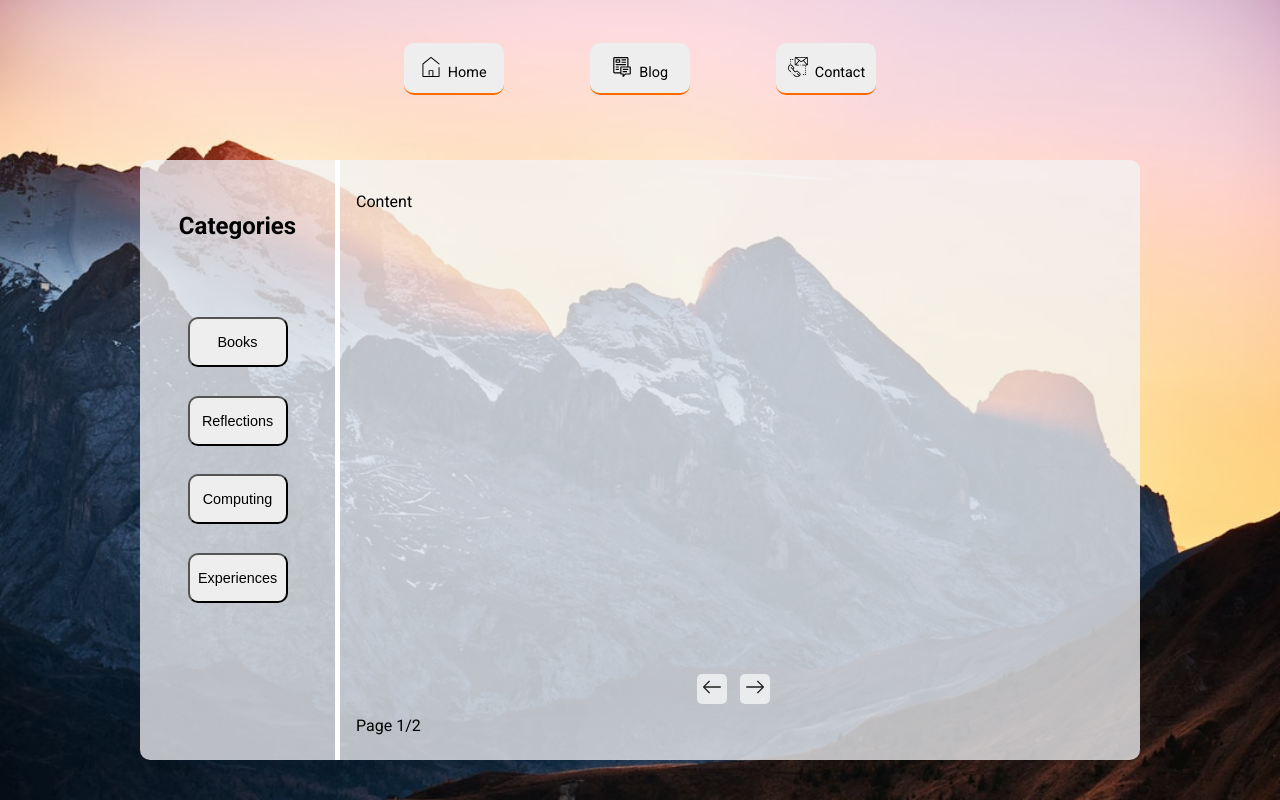
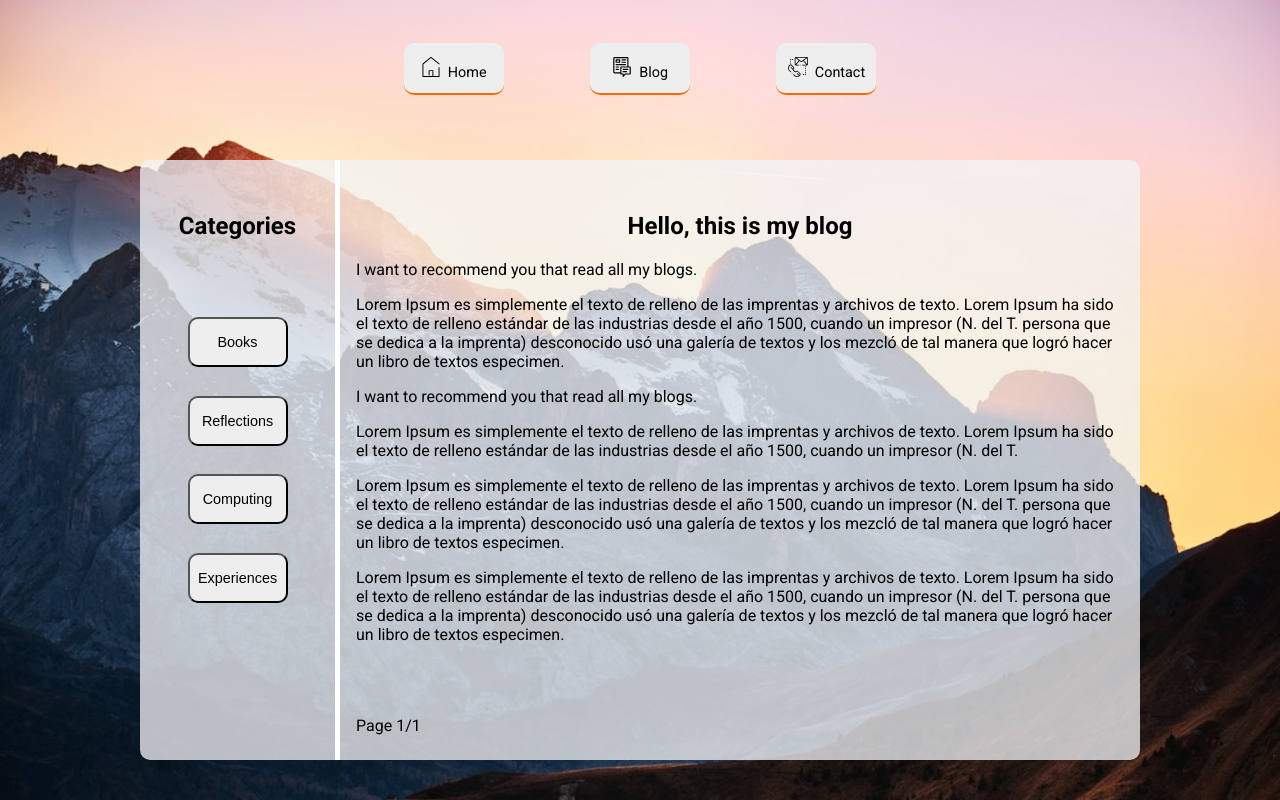
Before and after one commit to manuelalferez/personal-website, a React (Create React App) app: page /#/blog in a window 1280 px wide. Built offline with nearby package versions, Linux system fonts and the light colour scheme; the HTML template or start-up script is replaced by a standard one.

Commit message:
feat: An initial view of the content of the blog has been created

```diff
--- a/src/Component/Blog/Blog.js
+++ b/src/Component/Blog/Blog.js
@@ -1,21 +1,13 @@
-import React, {Component} from "react";
+import React from "react";
 import "./Blog.css";
-import PostMini from "./PostMini";
-import posts from "../../data/Blog/PostMini";
+/* import PostMini from "./PostMini";
+import posts from "../../data/Blog/PostMini"; */
 import CardBlog from "./CardBlog";
 
-class Blog extends Component {
-  constructor(props){
-    super(props)
-    this.state = {
-      category: 'Home'
-    }
-  }
-
-  render(){
-    return (
-      <div className="Blog">
-       {/*  {posts.map(post => (
+function Blog(props) {
+  return (
+    <div className="Blog">
+      {/*  {posts.map(post => (
           <PostMini
             title={post.title}
             summary={post.summary}
@@ -25,10 +17,9 @@ class Blog extends Component {
             key={post.key}
           />
         ))} */}
-        <CardBlog category={this.state.category} />
-      </div>
-    );
-  }
+      <CardBlog />
+    </div>
+  );
 }
 
 export default Blog;
--- a/src/Component/Blog/CardBlog.js
+++ b/src/Component/Blog/CardBlog.js
@@ -1,15 +1,24 @@
-import React from "react";
+import React, {Component} from "react";
 import "./CardBlog.css";
 import NavBar from "./Sidebar";
 import Content from "./Content";
 
-function CardBlog(props) {
-  return (
-    <div className="CardBlog">
-      <NavBar />
-      <Content />
-    </div>
-  );
+class CardBlog extends Component {
+  constructor(props){
+    super(props)
+    this.state = {
+      category: 'Home',
+      currentPage: 1
+    }
+  }
+  render(){
+    return (
+      <div className="CardBlog">
+        <NavBar />
+        <Content category={this.state.category} currentPage={this.state.currentPage}/>
+      </div>
+    );
+  }
 }
 
 export default CardBlog;
--- a/src/Component/Blog/Content.css
+++ b/src/Component/Blog/Content.css
@@ -16,6 +16,10 @@
   display: flex;
   justify-content: center;
   align-items: center;
+}
+
+.Content__controls.noShow{
+  display: none;
 }
 
 .Controls__botton {
@@ -40,3 +44,8 @@
 .Content__pages {
   grid-area: Pages;
 }
+
+.Body__title{
+  display: flex;
+  justify-content: center;
+}
--- a/src/Component/Blog/Content.js
+++ b/src/Component/Blog/Content.js
@@ -1,19 +1,37 @@
-import React from "react";
+import React, {Component} from "react";
 import "./Content.css";
 import leftArrow from "../../images/Blog/left-arrow.svg";
 import rightArrow from "../../images/Blog/right-arrow.svg";
+import posts from '../../data/Blog/MyPosts';
 
-function Content(props) {
+class Content extends Component{
+
+  componentDidMount(){
+    if(posts[0].pages === 1){
+      const controls = document.getElementById('controls');
+      controls.classList.add('noShow');
+    }
+  }
+
+  render(){
     return (
       <div className="Content">
-      <div className='Content__body'>Content</div>
-      <div className="Content__controls">
+        <div className='Content__body'>
+          <h2 className='Body__title'>{posts[0].content.title}</h2>
+          {
+            posts[0].content.text.map(paragraph => (
+              <p>{paragraph}</p>
+            ))
+          }
+        </div>
+        <div className="Content__controls" id='controls'>
           <button className="Controls__botton"><img src={leftArrow}/></button>
           <button className="Controls__botton"><img src={rightArrow}/></button>
         </div>
-      <div className='Content__pages'>Page 1/2</div>
+        <div className='Content__pages'>Page {this.props.currentPage}/{posts[0].pages}</div>
       </div>
     );
   }
+}
 
 export default Content;
--- /dev/null
+++ b/src/data/Blog/MyPosts.js
@@ -0,0 +1,39 @@
+const data = [
+  {
+    category: "Home",
+    key: 0,
+    pages: 1,
+    content: {
+      title: "Hello, this is my blog",
+      text: [
+        "I want to recommend you that read all my blogs.",
+
+        "Lorem Ipsum es simplemente el texto de relleno de las imprentas" +
+          " y archivos de texto. Lorem Ipsum ha sido el texto de relleno estándar" +
+          " de las industrias desde el año 1500, cuando un impresor (N. del T. " +
+          "persona que se dedica a la imprenta) desconocido usó una galería de textos" +
+          " y los mezcló de tal manera que logró hacer un libro de textos especimen. ",
+
+        "I want to recommend you that read all my blogs.",
+
+        "Lorem Ipsum es simplemente el texto de relleno de las imprentas" +
+          " y archivos de texto. Lorem Ipsum ha sido el texto de relleno estándar" +
+          " de las industrias desde el año 1500, cuando un impresor (N. del T. ",
+
+        "Lorem Ipsum es simplemente el texto de relleno de las imprentas" +
+          " y archivos de texto. Lorem Ipsum ha sido el texto de relleno estándar" +
+          " de las industrias desde el año 1500, cuando un impresor (N. del T. " +
+          "persona que se dedica a la imprenta) desconocido usó una galería de textos" +
+          " y los mezcló de tal manera que logró hacer un libro de textos especimen. ",
+
+        "Lorem Ipsum es simplemente el texto de relleno de las imprentas" +
+          " y archivos de texto. Lorem Ipsum ha sido el texto de relleno estándar" +
+          " de las industrias desde el año 1500, cuando un impresor (N. del T. " +
+          "persona que se dedica a la imprenta) desconocido usó una galería de textos" +
+          " y los mezcló de tal manera que logró hacer un libro de textos especimen. "
+      ]
+    }
+  }
+];
+
+export default data;
```
Lines whose indentation alone changed are shown as unchanged.
